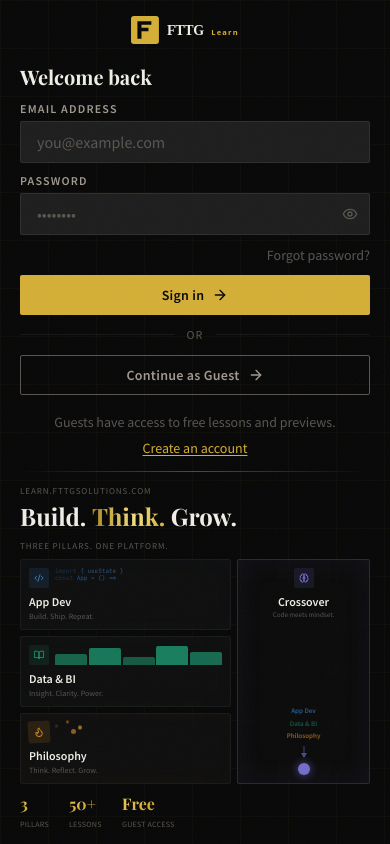
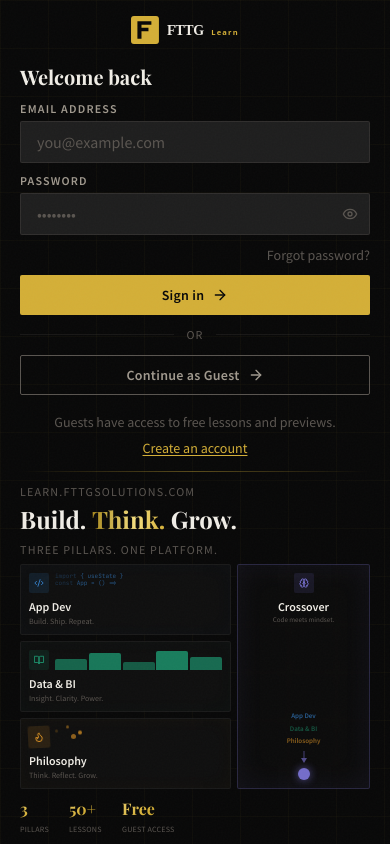
Before and after one commit to femithetechguy/learn.fttgsolutions, a Next.js app: page / in a window 390 px wide. Built offline with nearby package versions, Linux system fonts and the light colour scheme; a web font is replaced by a local one.

Commit message:
fix: bump LoginPage pillar taglines and mobile labels to minimum readable sizes

```diff
--- a/src/components/LoginPage.tsx
+++ b/src/components/LoginPage.tsx
@@ -164,7 +164,7 @@
             )}
 
             <p className="font-sans font-semibold text-text-primary text-xs leading-tight">{label}</p>
-            <p className="font-sans text-text-muted text-[9px] mt-0.5 leading-tight">{tag}</p>
+            <p className="font-sans text-text-muted text-[11px] mt-0.5 leading-tight">{tag}</p>
           </div>
         ))}
       </div>
@@ -181,7 +181,7 @@
           </div>
           <div className="flex-shrink-0">
             <p className="font-sans font-semibold text-text-primary text-xs">{cx.label}</p>
-            <p className="font-sans text-text-muted text-[9px]">{cx.tag}</p>
+            <p className="font-sans text-text-muted text-[11px]">{cx.tag}</p>
           </div>
           <div className="flex-1 flex items-center justify-end gap-2">
             <div className="flex flex-col gap-0.5 text-right">
@@ -588,7 +588,7 @@
           <div className="lg:hidden w-full max-w-[440px] mt-3 relative z-10">
             <div className="gold-line mb-3" />
             <div className="mb-2">
-              <p className="font-sans text-text-muted text-[9px] tracking-widest uppercase mb-1 animate-slide-up animate-delay-100">
+              <p className="font-sans text-text-muted text-xs tracking-widest uppercase mb-1 animate-slide-up animate-delay-100">
                 {login.brand.siteLabel}
               </p>
               <h2 className="font-display text-2xl font-bold leading-tight text-text-primary">
@@ -599,7 +599,7 @@
                 <span className="inline-block animate-slide-up animate-delay-400">{login.brand.headline[2]}</span>
               </h2>
             </div>
-            <p className="font-sans text-text-muted text-[9px] tracking-widest uppercase mb-1.5 animate-fade-in animate-delay-500">
+            <p className="font-sans text-text-muted text-xs tracking-widest uppercase mb-1.5 animate-fade-in animate-delay-500">
               {login.brand.pillarsLabel}
             </p>
             <PillarCards mobile />
```
